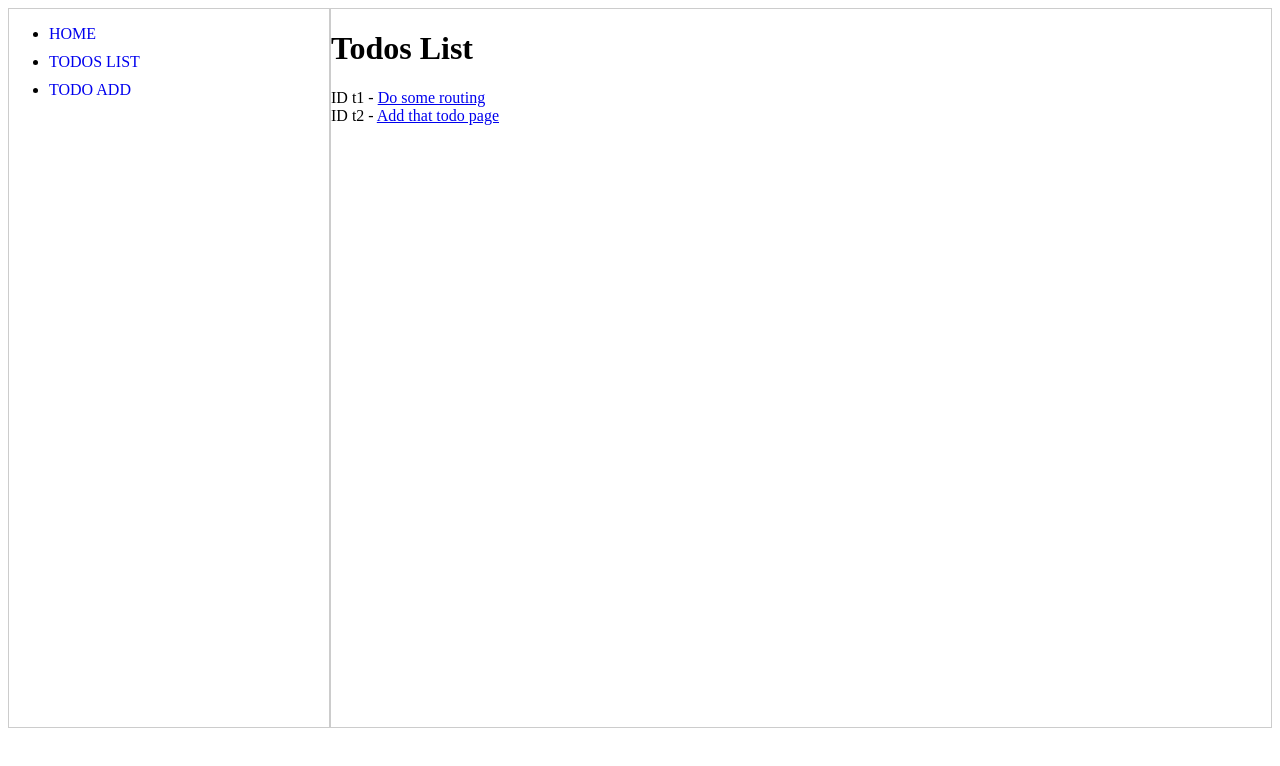
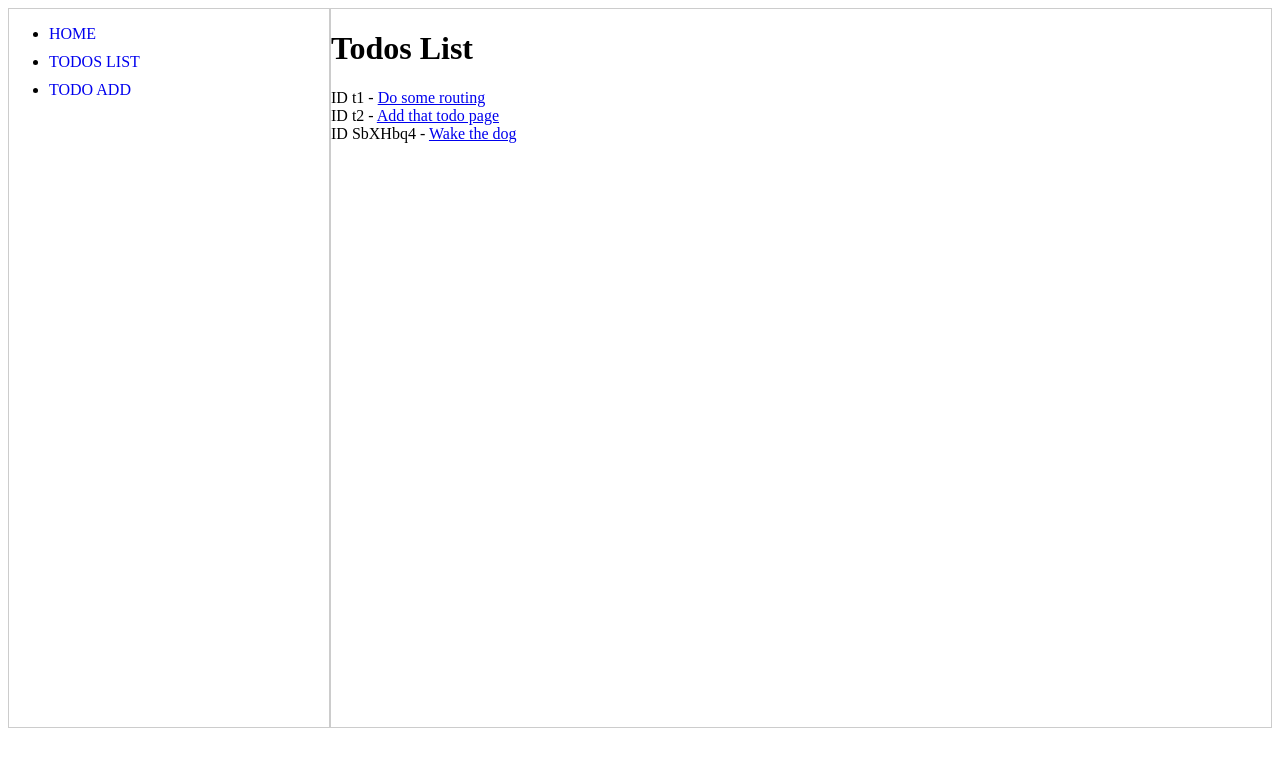
Before and after one commit to losrobbos/react-router-context-loaders-and-actions, a React (Vite) app: page /todos in a window 1280 px wide. Shown: the top 766 px of the page. Built offline with nearby package versions, Linux system fonts and the light colour scheme; data requests are answered from the project's data file.

Commit message:
Perform loading & actions vs API (JSON Server)

```diff
--- a/data/db.json
+++ b/data/db.json
@@ -1,6 +1,19 @@
 {
   "todos": [
-    { "id": "t1", "title": "Do some routing" },
-    { "id": "t2", "title": "Add that todo page" }
+    {
+      "id": "t1",
+      "title": "Do some routing",
+      "user": "robbos"
+    },
+    {
+      "id": "t2",
+      "title": "Add that todo page",
+      "user": "umberto"
+    },
+    {
+      "title": "Wake the dog",
+      "user": "Vassilis",
+      "id": "SbXHbq4"
+    }
   ]
 }
--- a/package.json
+++ b/package.json
@@ -7,14 +7,14 @@
     "dev": "vite",
     "build": "vite build",
     "lint": "eslint src --ext js,jsx --report-unused-disable-directives --max-warnings 0",
-    "preview": "vite preview"
+    "preview": "vite preview",
+    "api": "json-server -p 5000 -w ./data/db.json"
   },
   "dependencies": {
     "json-server": "^0.17.4",
     "react": "^18.2.0",
     "react-dom": "^18.2.0",
-    "react-router-dom": "^6.17.0",
-    "zustand": "^4.4.3"
+    "react-router-dom": "^6.17.0"
   },
   "devDependencies": {
     "@types/react": "^18.0.37",
--- a/src/Router.jsx
+++ b/src/Router.jsx
@@ -1,6 +1,6 @@
 import { createBrowserRouter, redirect } from "react-router-dom";
+import { Layout } from "./Layout";
 import { HomePage } from "./components/HomePage";
-import { Layout } from "./Layout";
 import { TodosAll } from "./components/TodosAll";
 import { TodosAdd } from "./components/TodoAdd";
 import { TodosEdit } from "./components/TodoEdit";
@@ -19,6 +19,10 @@ export const router = createBrowserRouter([
       {
         path: "todos",
         element: <TodosAll />,
+        loader: async () => {
+          console.log("[TODOS all] Loader")
+          return fetch("http://localhost:5000/todos");
+        }
       },
       {
         path: "todos/add",
@@ -28,25 +32,43 @@ export const router = createBrowserRouter([
           const formData = await request.formData()
           // extract data from formdata collection into an object
           const todoData = Object.fromEntries(formData)
-          console.log("[ACTION] Data received:", todoData)
+          console.log("[TODO Add ACTION] Data received:", todoData)
 
-          // TODO: create entry at API
+          // create entry at API
+          await fetch(`http://localhost:5000/todos`, {
+            method: "POST",
+            headers: { "Content-Type": "application/json" },
+            body: JSON.stringify(todoData)
+          });
 
           // redirect to todo list and wait there for auto refresh of all todos...
-          // TODO: pass the new data along... (in context??)
           return redirect("/todos")
         }
       },
       {
         path: "todos/:todoId/edit",
         element: <TodosEdit />,
+        loader: async ({ params }) => {
+          console.log("[TODO EDIT] loader", params);
+          // fetch TODO item from API
+          // pass todo item over to component
+          return fetch(`http://localhost:5000/todos/${params.todoId}`);
+          // return { id: params.todoId }
+        },
         action: async ({ request, params }) => {
           const formData = await request.formData()
           // extract form data into object
           const todoUpdated = Object.fromEntries(formData)
-          Object.assign(todoUpdated, { id: params.todoId })
+          // Object.assign(todoUpdated, { id: params.todoId })
+          console.log("[TODO EDIT ACTION] data received", todoUpdated);
 
-          console.log("[EDIT] FormData", todoUpdated)
+          // TODO: update item at API
+          await fetch(`http://localhost:5000/todos/${params.todoId}`, {
+            method: "PATCH",
+            headers: { "Content-Type": "application/json" },
+            body: JSON.stringify(todoUpdated)
+          });
+
           return redirect("/todos")
         }
       },
--- a/src/components/TodoAdd.jsx
+++ b/src/components/TodoAdd.jsx
@@ -10,7 +10,7 @@ export const TodosAdd = () => {
             type="text"
             name="title"
             placeholder="Title..."
-            defaultValue="Wash"
+            defaultValue="Wash the dishes"
           />
         </div>
         <div>
--- a/src/components/TodoEdit.jsx
+++ b/src/components/TodoEdit.jsx
@@ -1,10 +1,7 @@
-import { Form, useParams } from "react-router-dom";
-import { useDataStore } from "../store/store";
+import { Form, useLoaderData } from "react-router-dom";
 
 export const TodosEdit = () => {
-  const { todoId } = useParams();
-  const getTodo = useDataStore((state) => state.getTodo);
-  const todo = getTodo(todoId);
+  const todo = useLoaderData()
 
   return (
     <>
--- a/src/components/TodosAll.jsx
+++ b/src/components/TodosAll.jsx
@@ -1,8 +1,7 @@
-import { Link } from "react-router-dom";
-import { useDataStore } from "../store/store";
+import { Link, useLoaderData } from "react-router-dom";
 
 export const TodosAll = () => {
-  const todos = useDataStore((state) => state.todos);
+  const todos = useLoaderData()
 
   const todosList = todos.map((todo) => (
     <div key={todo.id}>
--- a/src/store/store.js
+++ /dev/null
@@ -1,10 +0,0 @@
-import { create } from "zustand";
-
-export const useDataStore = create((set, get) => ({
-  todos: [
-    { id: "t1", title: "Do some routing", user: "rob" },
-    { id: "t2", title: "Add that todo page", user: "dominik" },
-  ],
-  getTodo: (todoId) => get().todos.find(todo => todo.id === todoId),
-  addTodo: (todoNew) => set((state) => ({ todos: [...state.todos, todoNew] }))
-}))
```
Also changed, not shown: 1 other file (tests, documents, lock files or other folders).
